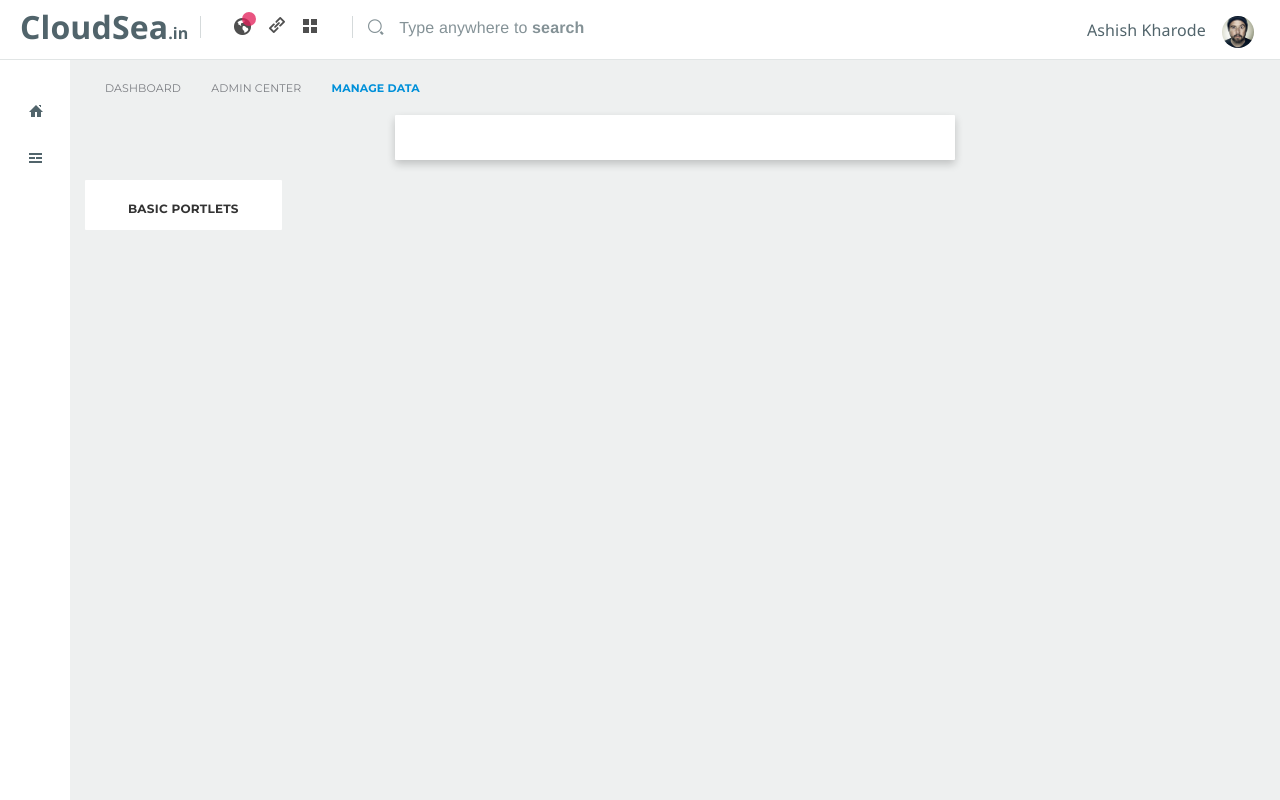
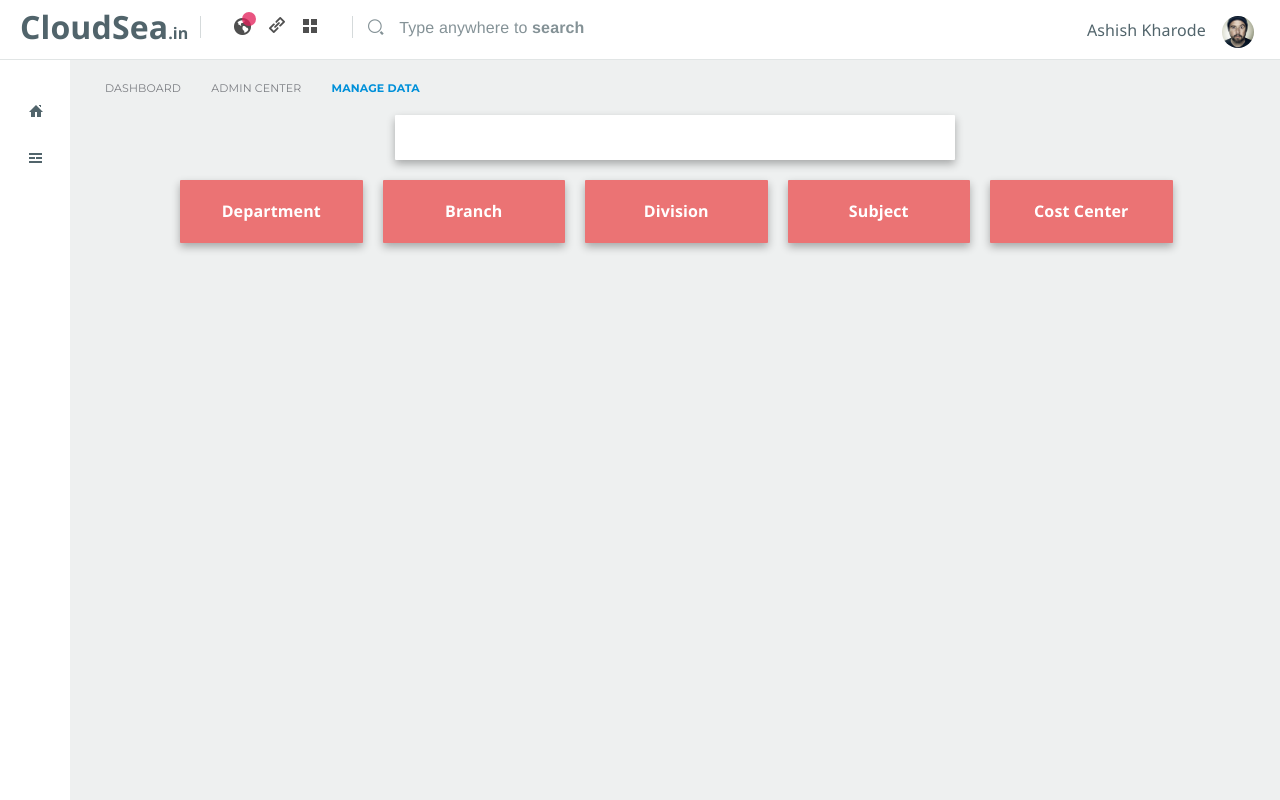
Before and after one commit to repocloudsea/cloudsea-webportal, an Angular app: page /admin/manage in a window 1280 px wide. Built offline with nearby package versions, Linux system fonts and the light colour scheme; some icons are missing.

Commit message:
added 5 manage data object in manage data screen

```diff
--- a/src/app/admin-center/manage-data/manage-data.component.html
+++ b/src/app/admin-center/manage-data/manage-data.component.html
@@ -22,13 +22,40 @@
 </div>
 
 <!-- Object Listing Starts-->
-<div class="row">
-    <div class="panel panel-default col-sm-2">
-    <div class="panel-heading text-center">
-        <div class="panel-title">Basic Portlets
-        </div>
+<div class="row m-l-70">
+  <!-- Department -->
+  <div class="panel panel-default app-floter app-pointer col-sm-2 bg-danger text-white m-r-10 m-l-10">
+    <div class="panel-body text-center">
+      <span class="bold fs-16">Department</span>
     </div>
-</div>
+  </div>
+
+  <!-- Branch -->
+  <div class="panel panel-default app-floter app-pointer col-sm-2 bg-danger text-white m-r-10 m-l-10">
+    <div class="panel-body text-center">
+      <span class="bold fs-16">Branch</span>
+    </div>
+  </div>
+
+  <!-- Division -->
+  <div class="panel panel-default app-floter app-pointer col-sm-2 bg-danger text-white m-r-10 m-l-10">
+    <div class="panel-body text-center">
+      <span class="bold fs-16">Division</span>
+    </div>
+  </div>
+
+  <!-- Subject-->
+  <div class="panel panel-default app-floter app-pointer col-sm-2 bg-danger text-white m-r-10 m-l-10">
+    <div class="panel-body text-center">
+      <span class="bold fs-16">Subject</span>
+    </div>
+  </div>
+  <!-- Division -->
+  <div class="panel panel-default app-floter app-pointer col-sm-2 bg-danger text-white m-r-10 m-l-10">
+    <div class="panel-body text-center">
+      <span class="bold fs-16">Cost Center</span>
+    </div>
+  </div>
 </div>
 <!-- Object Listing Ends-->
 <!-- Body Ends -->
--- a/src/styles.css
+++ b/src/styles.css
@@ -23,8 +23,11 @@
     line-height: 23pt;
 }
 .app-floter {
-     box-shadow: 0 4px 8px 0 rgba(0,0,0,0.2);
+     box-shadow: 0 4px 8px 0 rgba(0,0,0,0.3);
 }
 .app-floter:hover {
-     box-shadow: 0 4px 8px 0 rgba(0,0,0,0.4);
+     box-shadow: 0 8px 16px 0 rgba(0,0,0,0.5);
 }
+.app-pointer {
+    cursor: pointer;
+}
```
